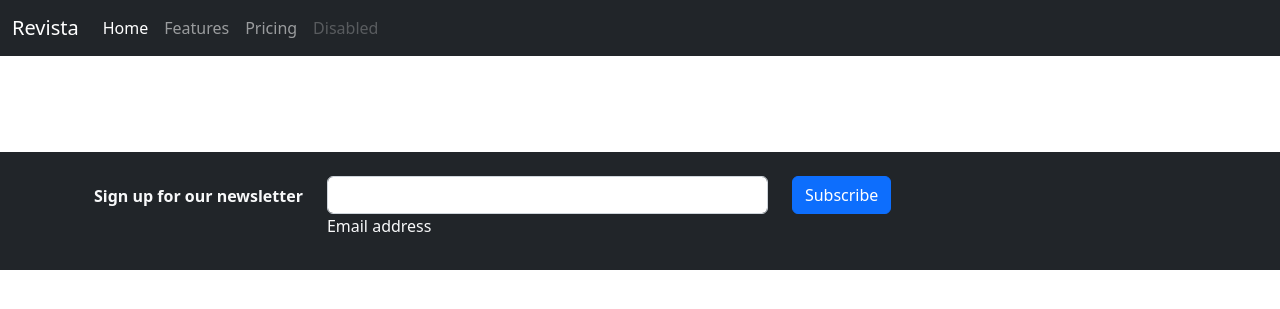
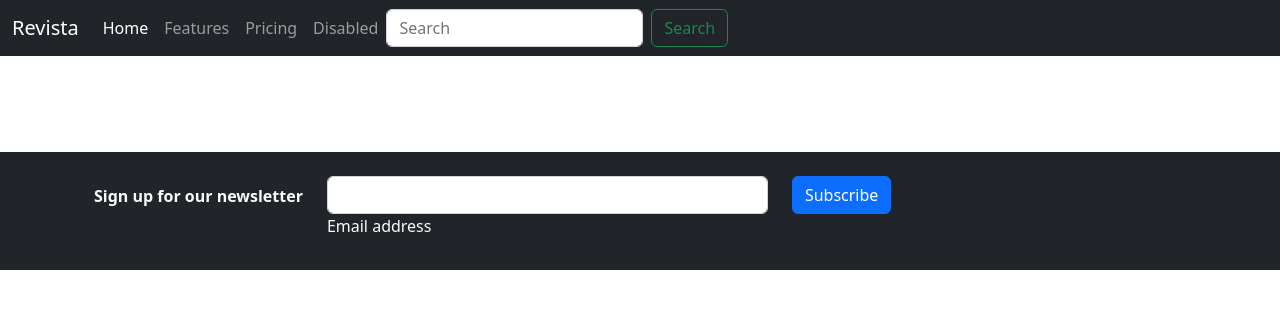
Before and after one commit to CozminM/DAW-revista, a PHP site: page /?search=1 in a window 1280 px wide. Shown: the top 309 px of the page. Run offline with PHP 8.4, Linux system fonts and the light colour scheme; data that the repository does not hold is empty.

Commit message:
feat: Add search functionality to API calls

```diff
--- a/index.php
+++ b/index.php
@@ -1,46 +1,13 @@
-<!DOCTYPE html>
-<html lang="en">
+<?php include 'templates/header.php' ?>
 
-<head>
-    <meta charset="UTF-8">
-    <meta http-equiv="X-UA-Compatible" content="IE=edge">
-    <meta name="viewport" content="width=device-width, initial-scale=1.0">
-    <link href="https://cdn.jsdelivr.net/npm/bootstrap@5.2.3/dist/css/bootstrap.min.css" rel="stylesheet" integrity="sha384-rbsA2VBKQhggwzxH7pPCaAqO46MgnOM80zW1RWuH61DGLwZJEdK2Kadq2F9CUG65" crossorigin="anonymous">
-    <script src="https://cdn.jsdelivr.net/npm/bootstrap@5.2.3/dist/js/bootstrap.bundle.min.js" integrity="sha384-kenU1KFdBIe4zVF0s0G1M5b4hcpxyD9F7jL+jjXkk+Q2h455rYXK/7HAuoJl+0I4" crossorigin="anonymous" defer></script>
-    <title>Revista DAW - Index</title>
-</head>
+<!-- Content -->
+<div class="container text-center pt-5 pb-5">
+    <div class="row row-cols-3 g-4">
+        <?php
 
-<body id="page-top">
-    <!-- Navbar -->
-    <nav class="navbar navbar-dark navbar-expand-lg bg-dark static-top">
-        <div class="container-fluid">
-            <a class="navbar-brand" href="#">Revista</a>
-            <button class="navbar-toggler" type="button" data-bs-toggle="collapse" data-bs-target="#navbarNav" aria-controls="navbarNav" aria-expanded="false" aria-label="Toggle navigation">
-                <span class="navbar-toggler-icon"></span>
-            </button>
-            <div class="collapse navbar-collapse" id="navbarNav">
-                <ul class="navbar-nav">
-                    <li class="nav-item">
-                        <a class="nav-link active" aria-current="page" href="#">Home</a>
-                    </li>
-                    <li class="nav-item">
-                        <a class="nav-link" href="#">Features</a>
-                    </li>
-                    <li class="nav-item">
-                        <a class="nav-link" href="#">Pricing</a>
-                    </li>
-                    <li class="nav-item">
-                        <a class="nav-link disabled">Disabled</a>
-                    </li>
-                </ul>
-            </div>
-        </div>
-    </nav>
-    <!-- Content -->
-    <div class="container text-center pt-5 pb-5">
-        <div class="row row-cols-3 g-4">
-            <?php
-            $api_url = 'https://newsapi.org/v2/top-headlines?country=ro&apiKey=8117bcf50a544891b4c556175a62282b';
+        function getNews($search_term = "")
+        {
+            $api_url = 'https://newsapi.org/v2/top-headlines?country=ro&q=' . $search_term . '&apiKey=8117bcf50a544891b4c556175a62282b';
             $json_data = file_get_contents($api_url);
             $response_data = json_decode($json_data);
             $news_data = $response_data->articles;
@@ -50,57 +17,24 @@
                 echo '<div class="col">
                         <div class="card">
                             <div class="card-body">
-                                <h5 class="card-title">'.$news->title.'</h5>
-                                <h6 class="card-subtitle mb-2 text-muted">'.$news->author.'</h6>
-                                <p class="card-text">'.$news->description.'</p>
-                                <a href="'.$news->url.'" class="card-link">Go to story</a>
+                                <h5 class="card-title">' . $news->title . '</h5>
+                                <h6 class="card-subtitle mb-2 text-muted">' . $news->author . '</h6>
+                                <p class="card-text">' . $news->description . '</p>
+                                <a href="' . $news->url . '" class="card-link">Go to story</a>
                                 <a href="#" class="card-link">Another link</a>
                             </div>
                         </div>
                     </div>';
             }
-            ?>
-        </div>
+        }
+
+        getNews($_GET['search']);
+        ?>
     </div>
-    <!-- Footer -->
-    <footer class="bg-dark text-center text-lg-start static-bottom">
-        <!-- Grid container -->
-        <div class="container text-light p-4 pb-0">
-            <form action="">
-                <!--Grid row-->
-                <div class="row">
-                    <!--Grid column-->
-                    <div class="col-auto mb-4 mb-md-0">
-                        <p class="pt-2">
-                            <strong>Sign up for our newsletter</strong>
-                        </p>
-                    </div>
-                    <!--Grid column-->
+</div>
 
-                    <!--Grid column-->
-                    <div class="col-md-5 col-12 mb-4 mb-md-0">
-                        <!-- Email input -->
-                        <div class="form-outline mb-4">
-                            <input type="email" id="form5Example25" class="form-control" />
-                            <label class="form-label" for="form5Example25">Email address</label>
-                        </div>
-                    </div>
-                    <!--Grid column-->
+<?php include 'templates/footer.php' ?>
 
-                    <!--Grid column-->
-                    <div class="col-auto mb-4 mb-md-0">
-                        <!-- Submit button -->
-                        <button type="submit" class="btn btn-primary mb-4">
-                            Subscribe
-                        </button>
-                    </div>
-                    <!--Grid column-->
-                </div>
-                <!--Grid row-->
-            </form>
-        </div>
-        <!-- Grid container -->
-    </footer>
 </body>
 
 </html>
--- /dev/null
+++ b/templates/footer.php
@@ -0,0 +1,25 @@
+<!-- Footer -->
+<footer class="bg-dark text-center text-lg-start static-bottom">
+    <div class="container text-light p-4 pb-0">
+        <form action="">
+            <div class="row">
+                <div class="col-auto mb-4 mb-md-0">
+                    <p class="pt-2">
+                        <strong>Sign up for our newsletter</strong>
+                    </p>
+                </div>
+                <div class="col-md-5 col-12 mb-4 mb-md-0">
+                    <div class="form-outline mb-4">
+                        <input type="email" id="form5Example25" class="form-control" />
+                        <label class="form-label" for="form5Example25">Email address</label>
+                    </div>
+                </div>
+                <div class="col-auto mb-4 mb-md-0">
+                    <button type="submit" class="btn btn-primary mb-4">
+                        Subscribe
+                    </button>
+                </div>
+            </div>
+        </form>
+    </div>
+</footer>
--- /dev/null
+++ b/templates/header.php
@@ -0,0 +1,42 @@
+<!DOCTYPE html>
+<html lang="en">
+
+<head>
+    <meta charset="UTF-8">
+    <meta http-equiv="X-UA-Compatible" content="IE=edge">
+    <meta name="viewport" content="width=device-width, initial-scale=1.0">
+    <link href="https://cdn.jsdelivr.net/npm/bootstrap@5.2.3/dist/css/bootstrap.min.css" rel="stylesheet" integrity="sha384-rbsA2VBKQhggwzxH7pPCaAqO46MgnOM80zW1RWuH61DGLwZJEdK2Kadq2F9CUG65" crossorigin="anonymous">
+    <script src="https://cdn.jsdelivr.net/npm/bootstrap@5.2.3/dist/js/bootstrap.bundle.min.js" integrity="sha384-kenU1KFdBIe4zVF0s0G1M5b4hcpxyD9F7jL+jjXkk+Q2h455rYXK/7HAuoJl+0I4" crossorigin="anonymous" defer></script>
+    <title>Revista DAW - Index</title>
+</head>
+
+<body id="page-top">
+    <!-- Navbar -->
+    <nav class="navbar navbar-dark navbar-expand-lg bg-dark static-top">
+        <div class="container-fluid">
+            <a class="navbar-brand" href="index.php">Revista</a>
+            <button class="navbar-toggler" type="button" data-bs-toggle="collapse" data-bs-target="#navbarNav" aria-controls="navbarNav" aria-expanded="false" aria-label="Toggle navigation">
+                <span class="navbar-toggler-icon"></span>
+            </button>
+            <div class="collapse navbar-collapse" id="navbarNav">
+                <ul class="navbar-nav">
+                    <li class="nav-item">
+                        <a class="nav-link active" aria-current="page" href="index.php">Home</a>
+                    </li>
+                    <li class="nav-item">
+                        <a class="nav-link" href="#">Features</a>
+                    </li>
+                    <li class="nav-item">
+                        <a class="nav-link" href="#">Pricing</a>
+                    </li>
+                    <li class="nav-item">
+                        <a class="nav-link">Disabled</a>
+                    </li>
+                </ul>
+                <form class="d-flex" role="search" method="get">
+                    <input class="form-control me-2" name="search" type="search" placeholder="Search" aria-label="Search">
+                    <button class="btn btn-outline-success" type="submit">Search</button>
+                </form>
+            </div>
+        </div>
+    </nav>
```
